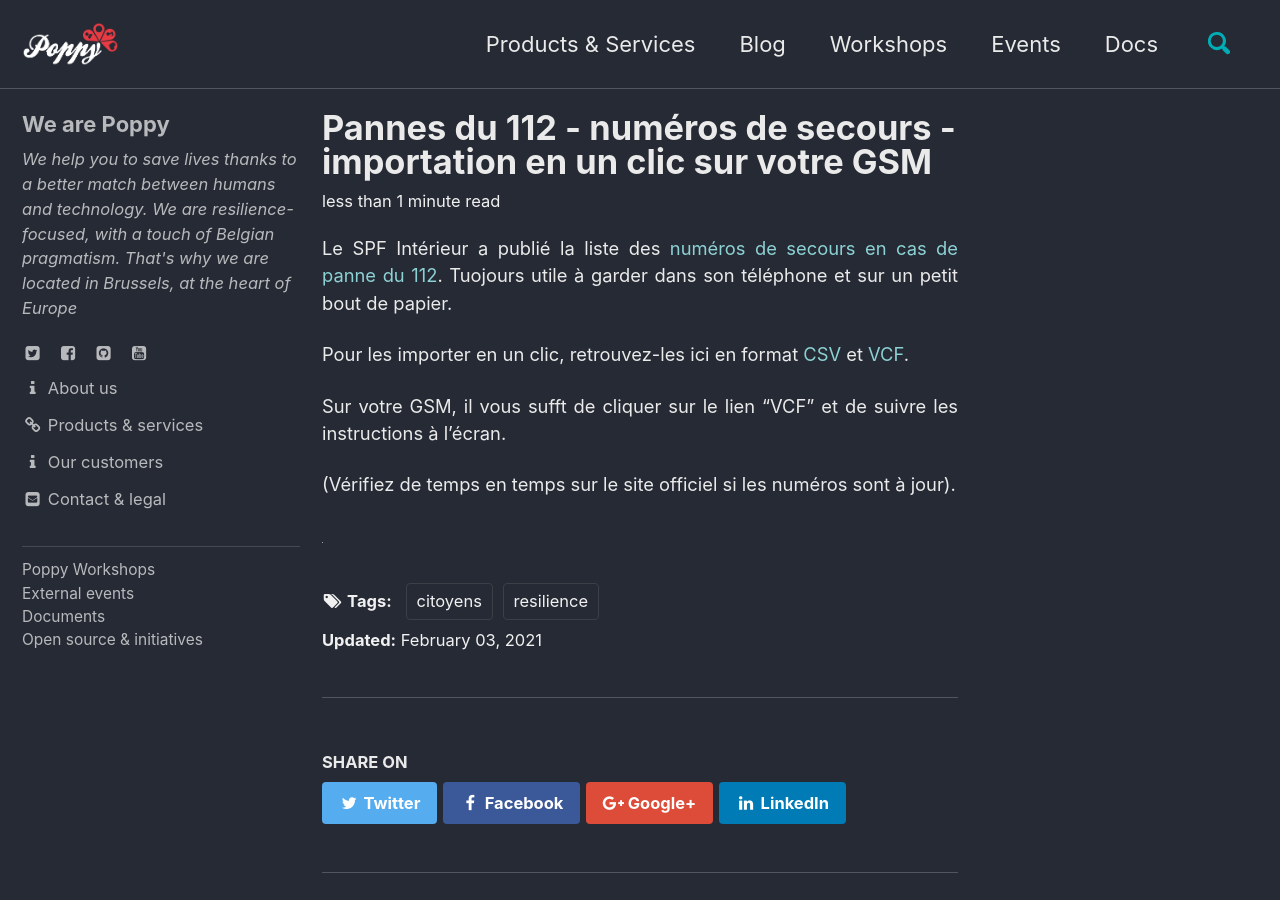
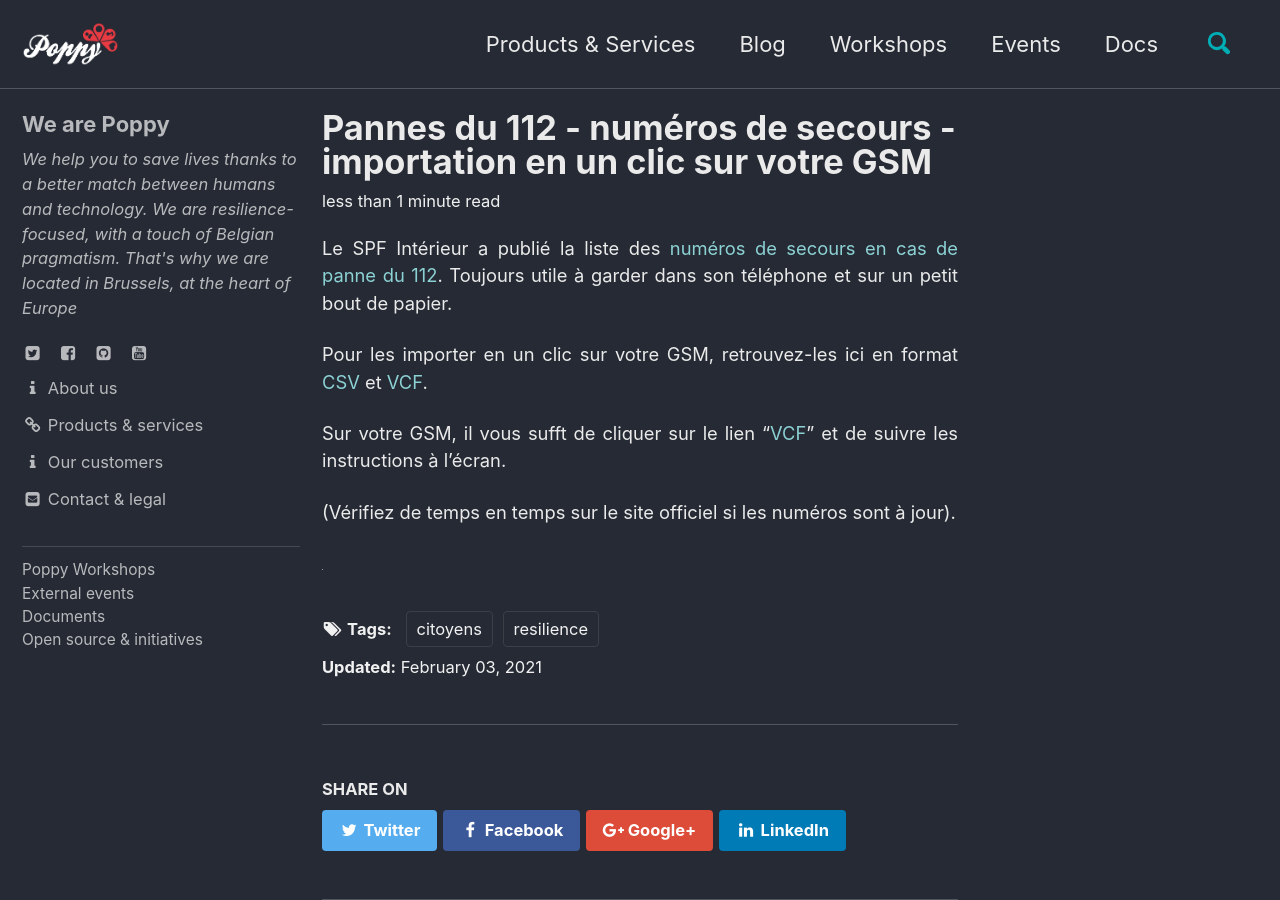
Before and after one commit to ccloquet/ccloquet.github.io, a Jekyll site: the page built from _posts/2021-02-03-panne-112-numeros_de_secours.md, in a window 1280 px wide and 900 px high. Built offline with Jekyll 4.4.1, drawn with Linux system fonts in a browser that asks for light colours; cached includes are drawn as plain includes.

Commit message:
Update 2021-02-03-panne-112-numeros_de_secours.md

```diff
--- a/_posts/2021-02-03-panne-112-numeros_de_secours.md
+++ b/_posts/2021-02-03-panne-112-numeros_de_secours.md
@@ -4,11 +4,11 @@ published: true
 tags: [resilience,citoyens]
 ---
 
-Le SPF Intérieur a publié la liste des <a href='https://www.sos112.be/fr/faq-112.html'>numéros de secours en cas de panne du 112</a>. Tuojours utile à garder dans son téléphone et sur un petit bout de papier.
+Le SPF Intérieur a publié la liste des <a href='https://www.sos112.be/fr/faq-112.html'>numéros de secours en cas de panne du 112</a>. Toujours utile à garder dans son téléphone et sur un petit bout de papier.
 
-Pour les importer en un clic, retrouvez-les ici en format <a href='https://blog.my-poppy.eu/images/20200203_112_backup.csv'>CSV</a> et <a href='https://blog.my-poppy.eu/images/20200203_112_backup.csv'>VCF</a>.
+Pour les importer en un clic sur votre GSM, retrouvez-les ici en format <a href='https://blog.my-poppy.eu/images/20200203_112_backup.csv'>CSV</a> et <a href='https://blog.my-poppy.eu/images/20200203_112_backup.vcf'>VCF</a>.
 
-Sur votre GSM, il vous sufft de cliquer sur le lien "VCF" et de suivre les instructions à l'écran.
+Sur votre GSM, il vous sufft de cliquer sur le lien "<a href='https://blog.my-poppy.eu/images/20200203_112_backup.vcf'>VCF</a>" et de suivre les instructions à l'écran.
 
 (Vérifiez de temps en temps sur le site officiel si les numéros sont à jour).
 
```
